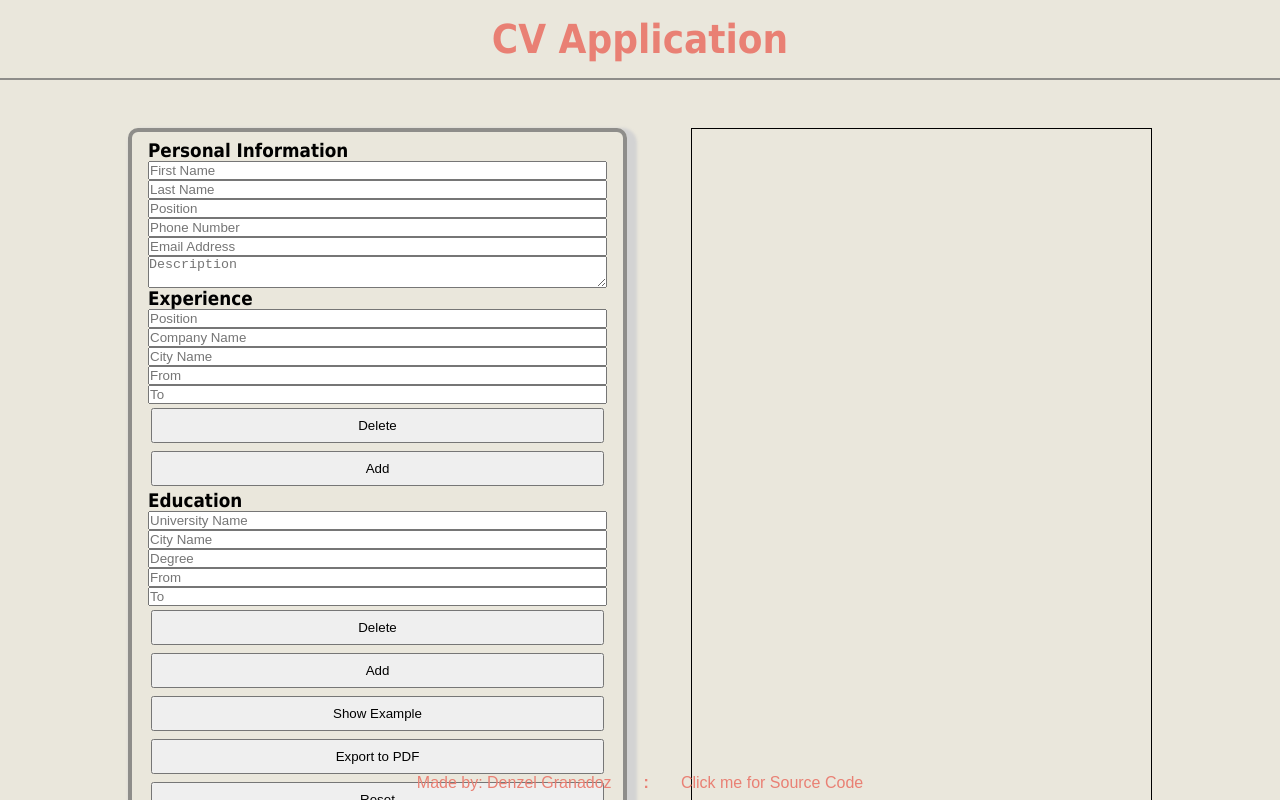
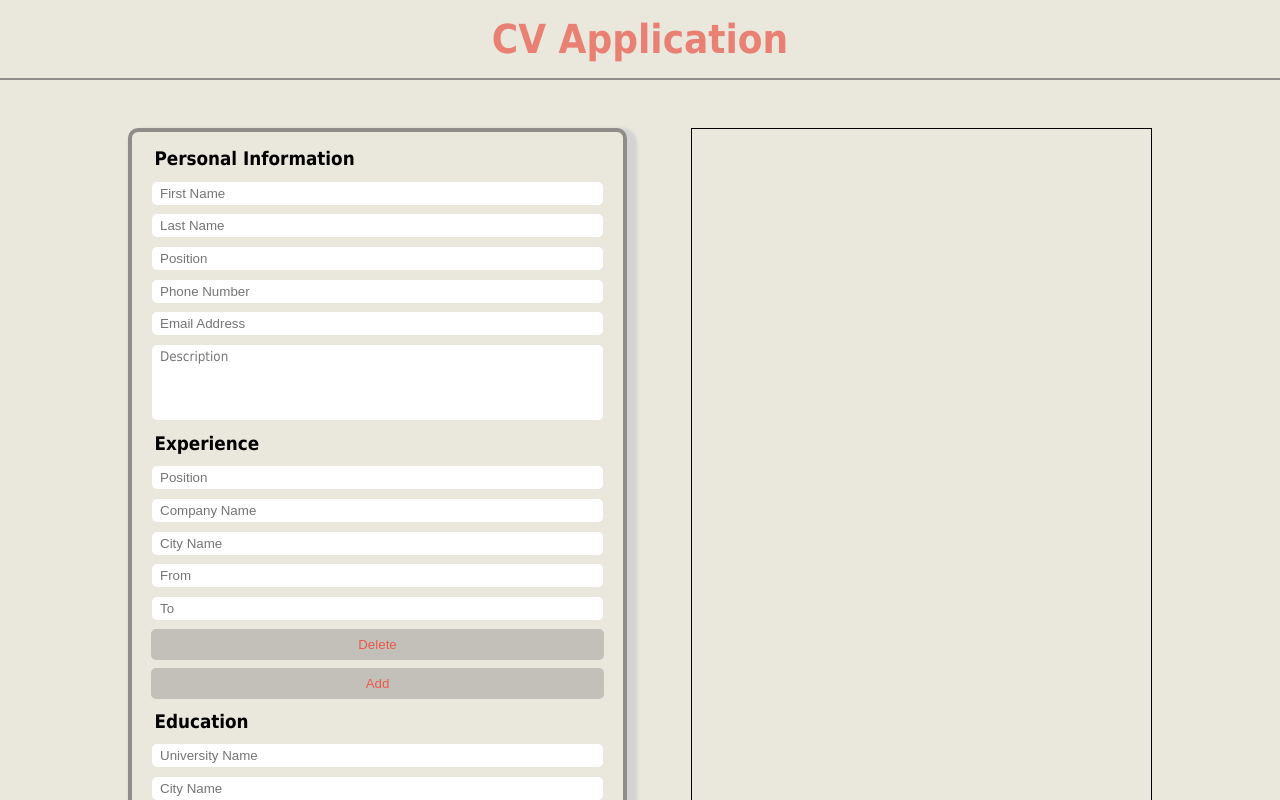
Before and after one commit to DenzelGranadoz/cv-project, a React (Create React App) app: page / in a window 1280 px wide. Shown: the top 800 px of the page. Built offline with nearby package versions, Linux system fonts and the light colour scheme.

Commit message:
updated global styles

```diff
--- a/src/components/Footer.js
+++ b/src/components/Footer.js
@@ -18,7 +18,7 @@ class Footer extends React.Component {
 }
 
 const FooterWrap = styled.footer`
-  position: fixed;
+  position: absolute;
   left: 0;
   bottom: 0;
   width: 100%;
--- a/src/theme/GlobalStyle.js
+++ b/src/theme/GlobalStyle.js
@@ -9,6 +9,11 @@ const GlobalStyle = createGlobalStyle`
     margin: 0;
   }
 
+  html {
+    min-height: 100%;
+    position: relative;
+  }
+
   body {
     font-family: "Tahoma", sans-serif;
     background-color: #EAE7DC;
@@ -18,6 +23,39 @@ const GlobalStyle = createGlobalStyle`
     display: block
     width: 100%;
   }
+
+  input {
+    margin: 0.3rem 0.25rem;
+    padding: 0.25rem 0.5rem;
+    border-radius: 5px;
+    border: none;
+  }
+
+  h3 {
+    margin: 0.5rem 0.4rem;
+  }
+
+  button {
+    background-color: #8e8d8a70;
+    border: none;
+    border-radius: 5px;
+    color: #e85a4f;
+  }
+
+  button:hover {
+    cursor: pointer;
+    background-color: #8e8d8a;
+  }
+
+  textarea {
+    height: 75px;
+    margin: 0.3rem 0.25rem;
+    padding: 0.25rem 0.5rem;
+    border: none;
+    border-radius: 5px;
+    resize: none;
+    font-family: inherit
+  }
 `;
 
 export default GlobalStyle;
```
